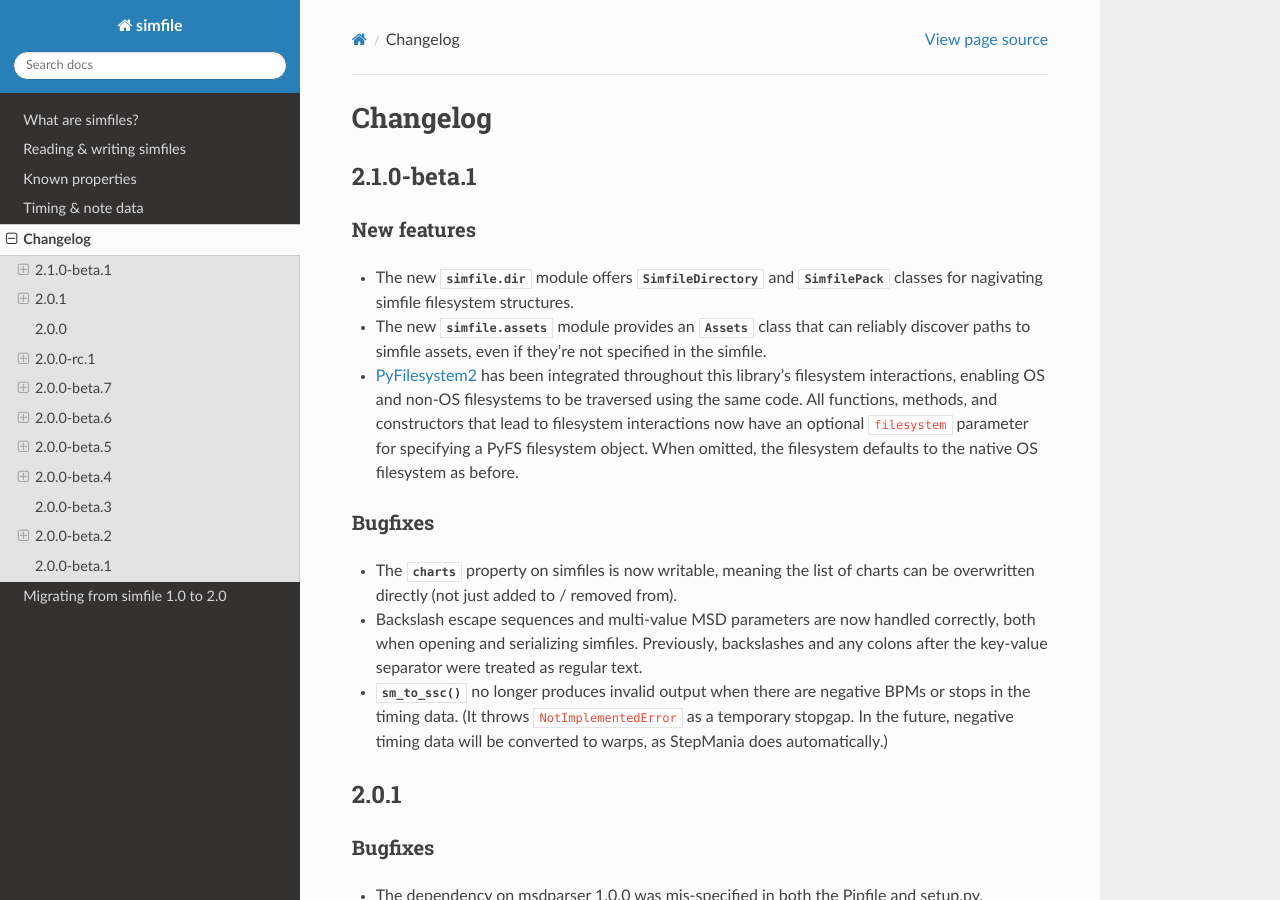
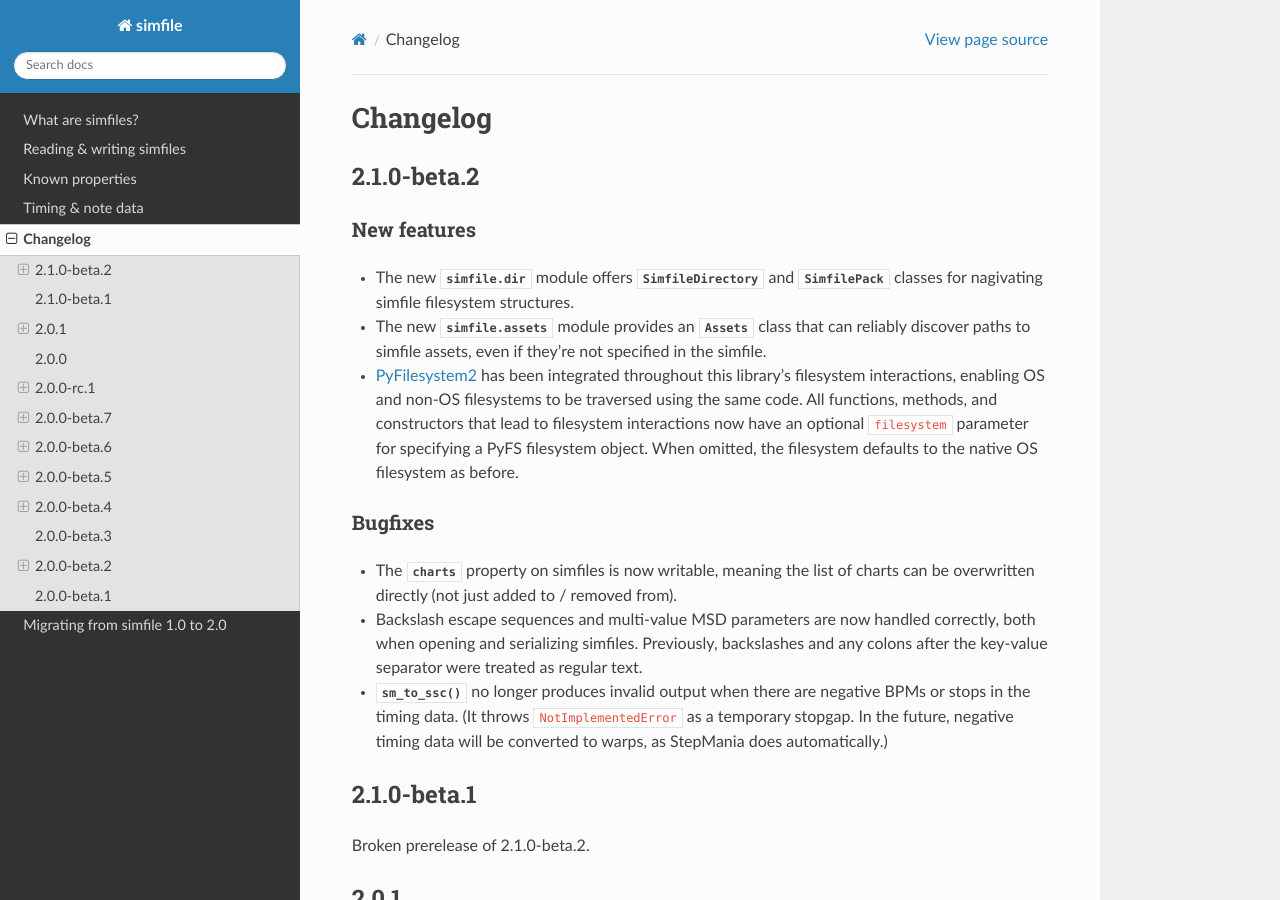
Before and after one commit to garcia/simfile, a Sphinx documentation site: the page built from docs/source/changelog.rst, in a window 1280 px wide and 900 px high. Built offline with Sphinx 7.4.7 and the Read the Docs theme 2.0.0, drawn with Linux system fonts in a browser that asks for light colours.

Commit message:
bump version

```diff
--- a/docs/source/changelog.rst
+++ b/docs/source/changelog.rst
@@ -3,7 +3,7 @@
 Changelog
 =========
 
-2.1.0-beta.1
+2.1.0-beta.2
 ------------
 
 New features
@@ -35,6 +35,11 @@ Bugfixes
   BPMs or stops in the timing data. (It throws :code:`NotImplementedError` as
   a temporary stopgap. In the future, negative timing data will be converted to
   warps, as StepMania does automatically.)
+
+2.1.0-beta.1
+------------
+
+Broken prerelease of 2.1.0-beta.2.
 
 2.0.1
 -----
--- a/simfile/__init__.py
+++ b/simfile/__init__.py
@@ -22,7 +22,7 @@ from .sm import SMSimfile
 from .types import Simfile
 
 
-__version__ = '2.1.0-beta.1'
+__version__ = '2.1.0-beta.2'
 __all__ = [
     'load', 'loads', 'open', 'open_with_detected_encoding', 'opendir',
     'openpack', 'CancelMutation', 'mutate',
```
